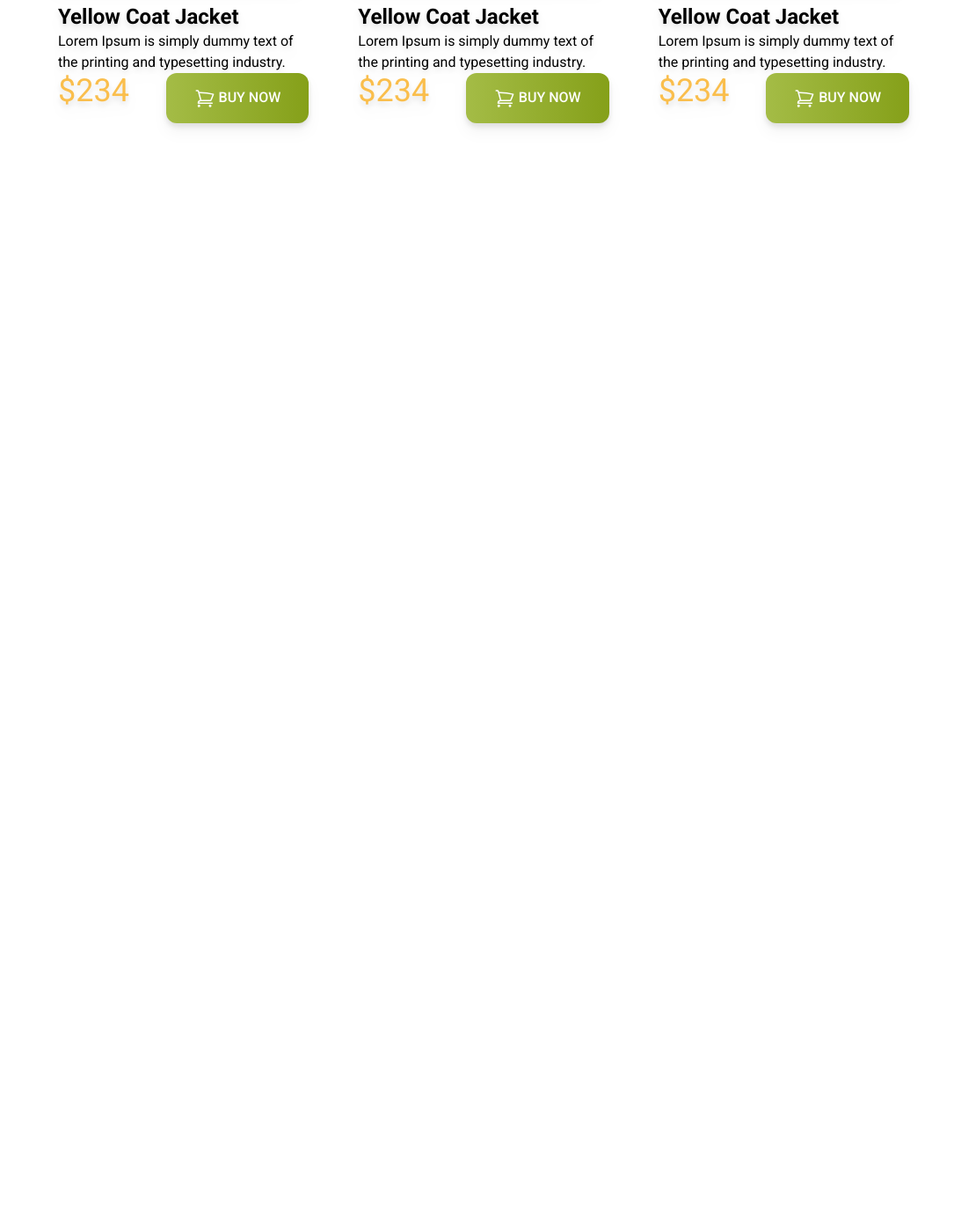
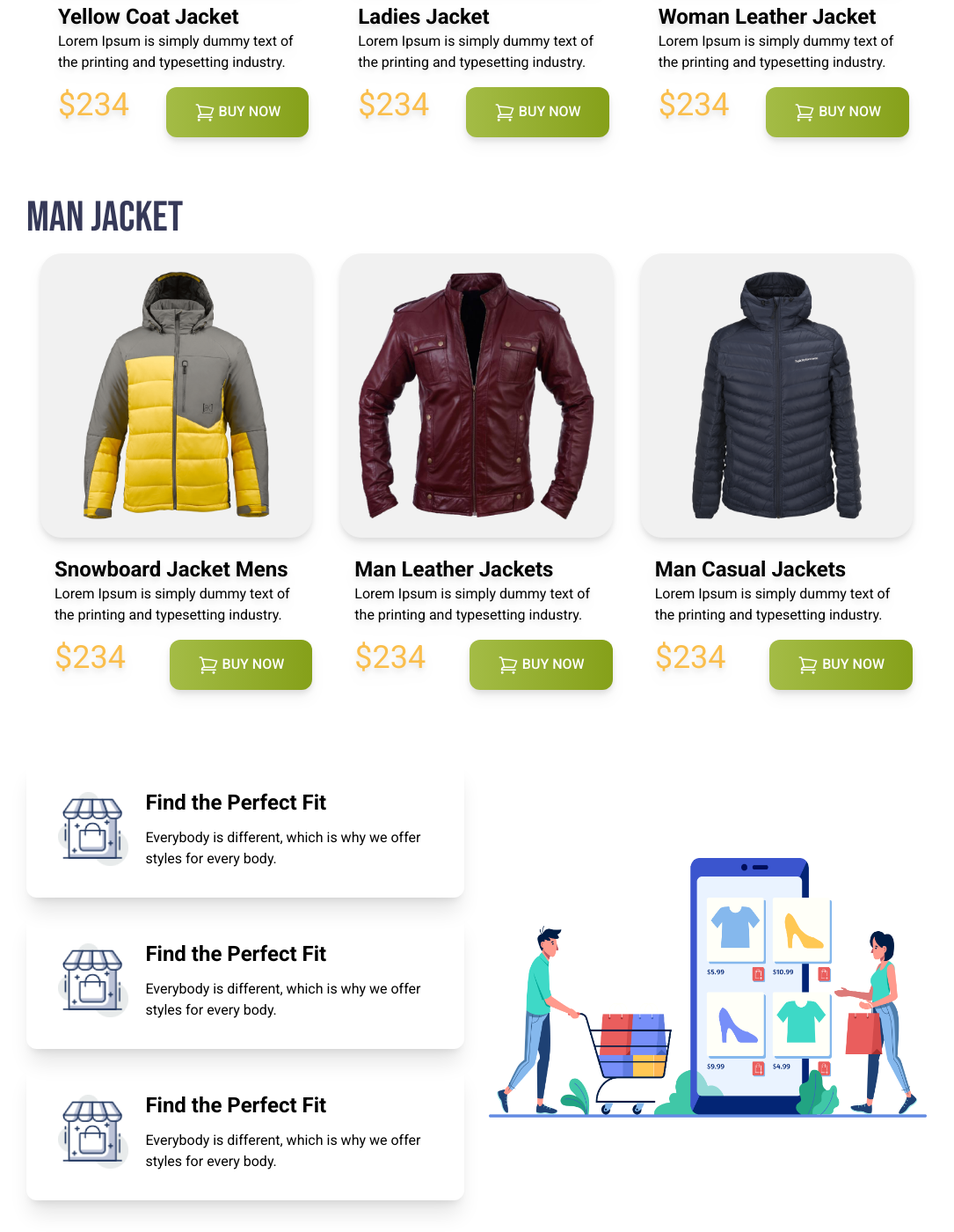
Before and after one commit to ornobsingh/penguin-fashion-tailwind-project, a plain HTML site: page index.html in a window 1280 px wide. Shown: the part 980-2380 px from the top of the page at 88% size, without its empty margins (98-1183 px from the left). Before the commit the page ends 1188 px from the top, so only its background shows below. Drawn offline with nearby package versions, Linux system fonts and the light colour scheme.

Commit message:
added last section

```diff
--- a/index.html
+++ b/index.html
@@ -67,7 +67,7 @@
           <h4 class="mt-5 text-2xl font-bold">Yellow Coat Jacket </h4>
           <p>Lorem Ipsum is simply dummy text of the
             printing and typesetting industry.</p>
-          <div class="flex justify-between">
+          <div class="mt-4 flex justify-between">
             <h2 class="text-[#FABE4C] text-4xl">$234</h2>
             <button
               class="bg-green-400 px-8 py-4 rounded-xl font-medium text-white bg-gradient-to-r from-[#A4BC46] to-[#85A019]">
@@ -82,10 +82,10 @@
         <!-- jecket card 2-->
         <div class="p-5 space-x-4 rounded-3xl drop-shadow-lg">
           <img class="p-5 bg-[#F1F1F1] rounded-3xl" src="images/jacket-2.png" alt="">
-          <h4 class="mt-5 text-2xl font-bold">Yellow Coat Jacket </h4>
+          <h4 class="mt-5 text-2xl font-bold">Ladies Jacket </h4>
           <p>Lorem Ipsum is simply dummy text of the
             printing and typesetting industry.</p>
-          <div class="flex justify-between">
+          <div class="mt-4 flex justify-between">
             <h2 class="text-[#FABE4C] text-4xl">$234</h2>
             <button
               class="bg-green-400 px-8 py-4 rounded-xl font-medium text-white bg-gradient-to-r from-[#A4BC46] to-[#85A019]">
@@ -100,10 +100,10 @@
         <!-- jecket card 3-->
         <div class="p-5 space-x-4 rounded-3xl drop-shadow-lg">
           <img class="p-5 bg-[#F1F1F1] rounded-3xl" src="images/jacket-3.png" alt="">
-          <h4 class="mt-5 text-2xl font-bold">Yellow Coat Jacket </h4>
+          <h4 class="mt-5 text-2xl font-bold">Woman Leather Jacket</h4>
           <p>Lorem Ipsum is simply dummy text of the
             printing and typesetting industry.</p>
-          <div class="flex justify-between">
+          <div class="mt-4 flex justify-between">
             <h2 class="text-[#FABE4C] text-4xl">$234</h2>
             <button
               class="bg-green-400 px-8 py-4 rounded-xl font-medium text-white bg-gradient-to-r from-[#A4BC46] to-[#85A019]">
@@ -117,6 +117,108 @@
         </div>
       </div>
     </section>
+
+    <!-- Man jecket section -->
+    <section class="my-12">
+      <h3 class="font-bebas-neue text-5xl uppercase text-[#363958]">Man Jacket</h3>
+
+      <!-- jecket card container -->
+      <div class="grid grid-cols-1 md:grid-cols-2 lg:grid-cols-3">
+        <!-- jecket card 1 -->
+        <div class="space-x-4 p-4 rounded-3xl drop-shadow-lg">
+          <img class="p-5 rounded-3xl bg-[#F1F1F1]" src="images/jacket-4.png" alt="">
+          <h4 class="mt-5 text-2xl font-bold">Snowboard Jacket Mens</h4>
+          <p>Lorem Ipsum is simply dummy text of the
+            printing and typesetting industry.</p>
+          <div class="mt-4 flex justify-between">
+            <h2 class="text-[#FABE4C] text-4xl">$234</h2>
+            <button
+              class="bg-green-400 px-8 py-4 rounded-xl font-medium text-white bg-gradient-to-r from-[#A4BC46] to-[#85A019]">
+              <svg xmlns="http://www.w3.org/2000/svg" fill="none" viewBox="0 0 24 24" stroke-width="1.5"
+                stroke="currentColor" class="size-6 text-white inline">
+                <path stroke-linecap="round" stroke-linejoin="round"
+                  d="M2.25 3h1.386c.51 0 .955.343 1.087.835l.383 1.437M7.5 14.25a3 3 0 0 0-3 3h15.75m-12.75-3h11.218c1.121-2.3 2.1-4.684 2.924-7.138a60.114 60.114 0 0 0-16.536-1.84M7.5 14.25 5.106 5.272M6 20.25a.75.75 0 1 1-1.5 0 .75.75 0 0 1 1.5 0Zm12.75 0a.75.75 0 1 1-1.5 0 .75.75 0 0 1 1.5 0Z" />
+              </svg>
+              BUY NOW</button>
+          </div>
+        </div>
+        <!-- jecket card 2 -->
+        <div class="space-x-4 p-4 rounded-3xl drop-shadow-lg">
+          <img class="p-5 rounded-3xl bg-[#F1F1F1]" src="images/jacket-5.png" alt="">
+          <h4 class="mt-5 text-2xl font-bold">Man Leather Jackets</h4>
+          <p>Lorem Ipsum is simply dummy text of the
+            printing and typesetting industry.</p>
+          <div class="mt-4 flex justify-between">
+            <h2 class="text-[#FABE4C] text-4xl">$234</h2>
+            <button
+              class="bg-green-400 px-8 py-4 rounded-xl font-medium text-white bg-gradient-to-r from-[#A4BC46] to-[#85A019]">
+              <svg xmlns="http://www.w3.org/2000/svg" fill="none" viewBox="0 0 24 24" stroke-width="1.5"
+                stroke="currentColor" class="size-6 text-white inline">
+                <path stroke-linecap="round" stroke-linejoin="round"
+                  d="M2.25 3h1.386c.51 0 .955.343 1.087.835l.383 1.437M7.5 14.25a3 3 0 0 0-3 3h15.75m-12.75-3h11.218c1.121-2.3 2.1-4.684 2.924-7.138a60.114 60.114 0 0 0-16.536-1.84M7.5 14.25 5.106 5.272M6 20.25a.75.75 0 1 1-1.5 0 .75.75 0 0 1 1.5 0Zm12.75 0a.75.75 0 1 1-1.5 0 .75.75 0 0 1 1.5 0Z" />
+              </svg>
+              BUY NOW</button>
+          </div>
+        </div>
+        <!-- jecket card 3 -->
+        <div class="space-x-4 p-4 rounded-3xl drop-shadow-lg">
+          <img class="p-5 rounded-3xl bg-[#F1F1F1]" src="images/jacket-6.png" alt="">
+          <h4 class="mt-5 text-2xl font-bold">Man Casual Jackets</h4>
+          <p>Lorem Ipsum is simply dummy text of the
+            printing and typesetting industry.</p>
+          <div class="mt-4 flex justify-between">
+            <h2 class="text-[#FABE4C] text-4xl">$234</h2>
+            <button
+              class="bg-green-400 px-8 py-4 rounded-xl font-medium text-white bg-gradient-to-r from-[#A4BC46] to-[#85A019]">
+              <svg xmlns="http://www.w3.org/2000/svg" fill="none" viewBox="0 0 24 24" stroke-width="1.5"
+                stroke="currentColor" class="size-6 text-white inline">
+                <path stroke-linecap="round" stroke-linejoin="round"
+                  d="M2.25 3h1.386c.51 0 .955.343 1.087.835l.383 1.437M7.5 14.25a3 3 0 0 0-3 3h15.75m-12.75-3h11.218c1.121-2.3 2.1-4.684 2.924-7.138a60.114 60.114 0 0 0-16.536-1.84M7.5 14.25 5.106 5.272M6 20.25a.75.75 0 1 1-1.5 0 .75.75 0 0 1 1.5 0Zm12.75 0a.75.75 0 1 1-1.5 0 .75.75 0 0 1 1.5 0Z" />
+              </svg>
+              BUY NOW</button>
+          </div>
+        </div>
+      </div>
+    </section>
+
+    <section class="my-16 flex items-center justify-between gap-7">
+      <div class="w-1/2 ">
+        <div class="p-2 flex items-center shadow-xl rounded-xl mb-4">
+          <div class="mr-6">
+            <img class="m-7 w-20" src="icons/house.png" alt="">
+          </div>
+          <div class="">
+            <h3 class="text-2xl font-bold">Find the Perfect Fit</h3>
+            <p class="text-base mt-3">Everybody is different, which is why we
+              offer styles for every body.</p>
+          </div>
+        </div>
+        <div class="p-2 flex items-center shadow-xl rounded-xl mb-4">
+          <div class="mr-6">
+            <img class="m-7 w-20" src="icons/house.png" alt="">
+          </div>
+          <div class="">
+            <h3 class="text-2xl font-bold">Find the Perfect Fit</h3>
+            <p class="text-base mt-3">Everybody is different, which is why we
+              offer styles for every body.</p>
+          </div>
+        </div>
+        <div class="p-2 flex items-center shadow-xl rounded-xl mb-4">
+          <div class="mr-6">
+            <img class="m-7 w-20" src="icons/house.png" alt="">
+          </div>
+          <div class="">
+            <h3 class="text-2xl font-bold">Find the Perfect Fit</h3>
+            <p class="text-base mt-3">Everybody is different, which is why we
+              offer styles for every body.</p>
+          </div>
+        </div>
+      </div>
+
+      <div class="w-1/2">
+        <img class="" src="images/shopping.png" alt="">
+      </div>
+    </section>
   </main>
   <footer>
 
```
